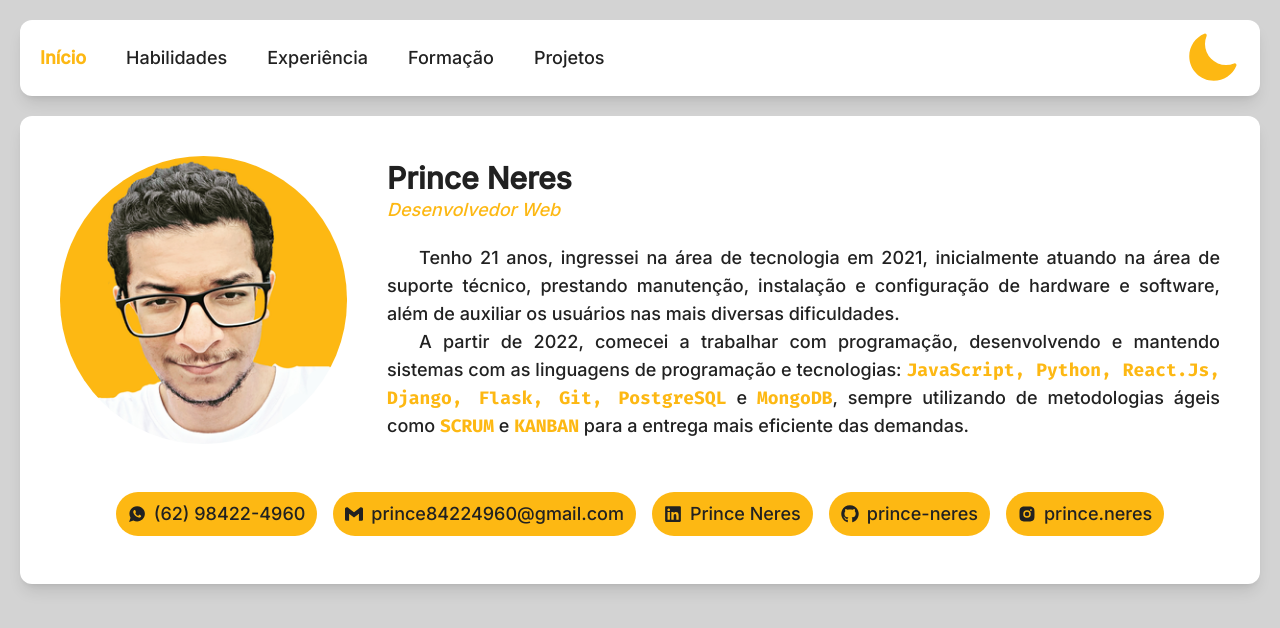
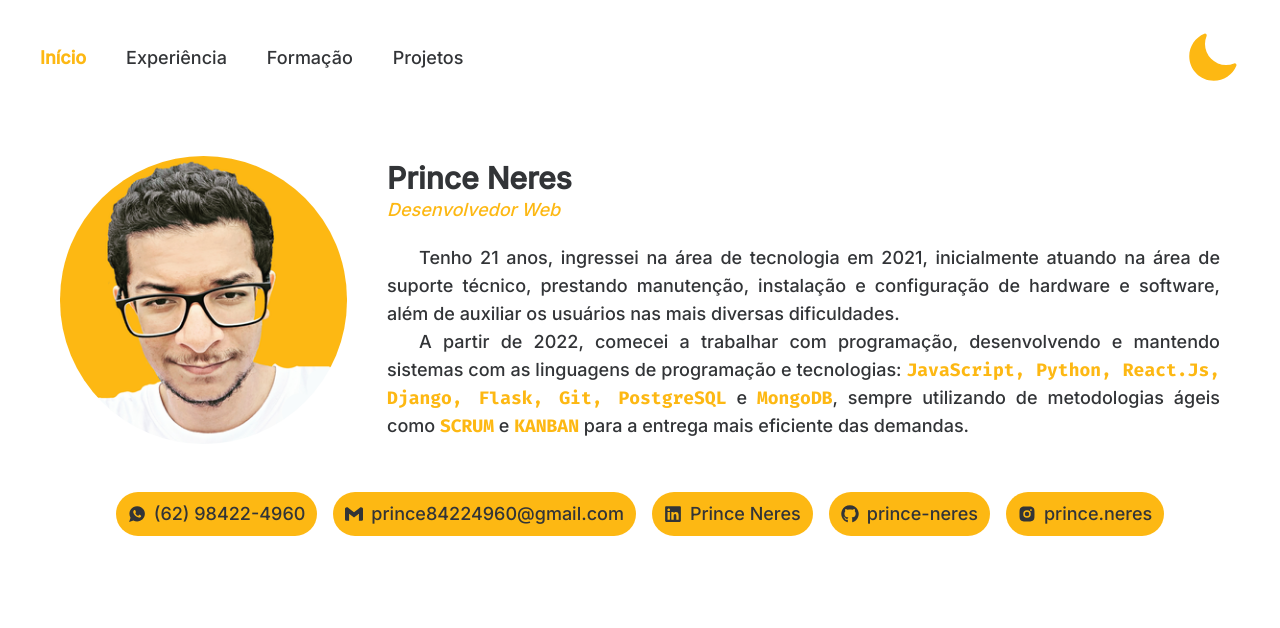
Before and after one commit to prince-neres/portfolio, a React (Vite) app: page / in a window 1280 px wide. Shown: the top 628 px of the page. Built offline with nearby package versions, Linux system fonts and the light colour scheme.

Commit message:
Create experience component

```diff
--- a/index.html
+++ b/index.html
@@ -6,7 +6,7 @@
     <meta name="viewport" content="width=device-width, initial-scale=1.0" />
     <title>Prince Neres - Portfólio</title>
   </head>
-  <body class="bg-light-200 dark:bg-dark-100 text-dark-200 dark:text-light-100 lg:text-lg font-inter">
+  <body class="bg-light-100 dark:bg-dark-200 text-dark-200 dark:text-light-200 lg:text-lg font-inter">
     <div id="root"></div>
     <script type="module" src="/src/main.jsx"></script>
   </body>
--- a/src/components/About/index.jsx
+++ b/src/components/About/index.jsx
@@ -5,10 +5,14 @@ import { RiInstagramFill } from 'react-icons/ri';
 import { IoLogoWhatsapp } from 'react-icons/io';
 
 const About = () => {
-	const mailto = 'mailto:prince84224960@gmail.com';
+	const linkWhatsapp = 'https://wa.me/5562984224960';
+	const linkMailto = 'mailto:prince84224960@gmail.com';
+	const linkLinkedin = 'https://www.linkedin.com/in/prince-neres';
+	const linkGithub = 'https://github.com/prince-neres';
+	const linkInstagram = 'https://www.instagram.com/prince.neres/';
 
 	return (
-		<main className='shadow-lg h-auto bg-light-100 dark:bg-dark-200 mx-5 mb-5 rounded-xl'>
+		<main className='h-auto mx-5 mb-5'>
 			<div className='items-center p-10 text-center sm:flex-col md:flex-row lg:text-left lg:flex'>
 				<img src={Me} className='rounded-full mb-5 sm:w-72 sm:h-72 mx-auto lg:m-0' />
 				<div className='md:pl-10'>
@@ -30,11 +34,11 @@ const About = () => {
 			</div>
 			<div className='w-full text-center'>
 				<ul className='w-full flex flex-wrap justify-center px-10 pb-10'>
-					<a href='https://wa.me/5562984224960' target='_blank' className='contact'><IoLogoWhatsapp className='mr-2' />(62) 98422-4960</a>
-					<a href={mailto} target='_blank' className='contact'><SiGmail className='mr-2' />prince84224960@gmail.com</a>
-					<a href='https://www.linkedin.com/in/prince-neres' target='_blank' className='contact'><FaLinkedin className='mr-2' />Prince Neres</a>
-					<a href='https://github.com/prince-neres' target='_blank' className='contact'><FaGithub className='mr-2' />prince-neres</a>
-					<a href='https://www.instagram.com/prince.neres/' target='_blank' className='contact'><RiInstagramFill className='mr-2' />prince.neres</a>
+					<a href={linkWhatsapp} target='_blank' className='contact'><IoLogoWhatsapp className='mr-2' />(62) 98422-4960</a>
+					<a href={linkMailto} target='_blank' className='contact'><SiGmail className='mr-2' />prince84224960@gmail.com</a>
+					<a href={linkLinkedin} target='_blank' className='contact'><FaLinkedin className='mr-2' />Prince Neres</a>
+					<a href={linkGithub} target='_blank' className='contact'><FaGithub className='mr-2' />prince-neres</a>
+					<a href={linkInstagram} target='_blank' className='contact'><RiInstagramFill className='mr-2' />prince.neres</a>
 				</ul>
 			</div>
 		</main>
--- a/src/components/Navbar/index.jsx
+++ b/src/components/Navbar/index.jsx
@@ -15,11 +15,6 @@ export default function Navbar () {
         <div className="px-5 py-6">
           <Link to="/" className={location.pathname === "/" ? "font-bold text-sun" : "hover:text-sun duration-200"}>
             Início
-          </Link>
-        </div>
-				<div className="px-5 py-6">
-          <Link to="/skills" className={location.pathname === "/skills" ? "font-bold text-sun" : "hover:text-sun duration-200"}>
-            Habilidades
           </Link>
         </div>
 				<div className="px-5 py-6">
@@ -51,11 +46,6 @@ export default function Navbar () {
 						</Link>
 					</div>
 					<div className="px-5 py-2">
-						<Link to="/skills" className={location.pathname === "/skills" ? "font-bold text-sun" : "hover:text-sun duration-200"}>
-							Habilidades
-						</Link>
-					</div>
-					<div className="px-5 py-2">
 						<Link to="/experience" className={location.pathname === "/experience" ? "font-bold text-sun" : "hover:text-sun duration-200"}>
 							Experiência
 						</Link>
--- /dev/null
+++ b/src/components/Xp/index.jsx
@@ -0,0 +1,51 @@
+import XpJSON from './xp.json';
+
+const Xp = () => {
+	const ptbrMonths = ['janeiro','fevereiro','março','abril','maio','junho','julho','agosto','setembro','outubro','novembro','dezembro'];
+
+	const formatDate = (date) => {
+		const dateObj = new Date(date);
+		const day = dateObj.getDate();
+		const month = ptbrMonths[dateObj.getMonth()];
+		const year = dateObj.getFullYear();
+		return `${day} de ${month} de ${year}`;
+	};
+
+	const formatLocation = ({city, state, country}) => `${city}, ${state}, ${country}`;
+
+	const monthsDiff = (startDate, endDate) => {
+			const startDateObj = new Date(startDate);
+			const endDateObj = new Date(endDate);
+			var months;
+			months = (endDateObj.getFullYear() - startDateObj.getFullYear()) * 12;
+			months -= startDateObj.getMonth();
+			months += endDateObj.getMonth();
+			return months <= 0 ? 0 : months+1;
+	};
+
+	return (
+		<div className='h-auto mx-5 mb-5 py-5 lg:px-56'>
+			{XpJSON.map((xp, index) => (
+				<div key={index} className='px-10 py-4'>
+					<h3 className='font-bold text-xl text-sun'>{xp.office}</h3>
+					<h4>{`${xp.company} · ${xp.type}`}</h4>
+					 <p><i>{formatLocation(xp.location)}</i></p>
+					<span>{`${formatDate(xp.start_date)} - ${formatDate(xp.end_date)} - ${monthsDiff(xp.start_date, xp.end_date)} meses`}</span>
+					<p className='indent-8 text-justify pt-2'>{xp.description}</p>
+					<div className='flex flex-row flex-wrap pt-2 items-center'>
+						<strong>Competências: </strong>
+						{xp.skills.map((skill, index) =>
+							<div key={index} className='my-3'>
+								<span className='p-2 bg-sun rounded-full text-dark-200 font-fira text-base mx-2'>
+									{`${skill}`}
+								</span>
+							</div>
+						)}
+					</div>
+				</div>
+			))}
+		</div>
+	)
+};
+
+export default Xp;
--- /dev/null
+++ b/src/components/Xp/xp.json
@@ -0,0 +1,44 @@
+[
+	{
+		"office": "Desenvolvedor full stack",
+		"type": "Tempo integral",
+		"company": "Autodoc",
+		"location": {
+			"city": "São Paulo",
+			"state": "SP",
+			"country": "Brasil"
+		},
+		"description": "Desenvolvimento e manutenção nos produtos digitais da Autodoc, utilizando-se da metodologia ágil KANBAN. Desenvolvimento de scripts para automação de operações nos sistemas.",
+		"skills": ["HTML5", "CSS3", "JavaScript", "React.Js", "Redux", "Python", "Flask", "SQL", "PostgreSQL", "MongoDB", "Docker", "Linux", "Git"],
+		"start_date": "06/13/2022",
+		"end_date": "11/18/2022"
+	},
+		{
+		"office": "Desenvolvedor full stack",
+		"type": "Estágio",
+		"company": "Presidência da República",
+		"location": {
+			"city": "Brasília",
+			"state": "DF",
+			"country": "Brasil"
+		},
+		"description": "Implementação e desenvolvimento de sistemas, suporte e manutenção nos sistemas Coordenação Geral de Soluções Tecnológicos (CGST) unidade da Casa Civil, utilizando-se da metodologia ágil SCRUM.",
+		"skills": ["HTML5", "SASS", "JavaScript", "React.Js", "AngularJS", "MobX", "Python", "Django", "SQL", "PostgreSQL", "Docker", "Linux", "Git"],
+		"start_date": "01/27/2022",
+		"end_date": "06/10/2022"
+	},
+		{
+		"office": "Suport técnico",
+		"type": "Estágio",
+		"company": "Prefeitura de Goianésia",
+		"location": {
+			"city": "Goianésia",
+			"state": "GO",
+			"country": "Brasil"
+		},
+		"description": "Responsável por dar suporte aos funcionários no quesito hardware, software e redes para computadores na Secretária Municipal de Educação de Goianésia e as instituições de ensino municipais da cidade.",
+		"skills": ["Windows", "Rede de computadores", "Hardware", "Software", "Montagem e manutenção", "Office 365"],
+		"start_date": "08/16/2022",
+		"end_date": "12/31/2022"
+	}
+]
--- a/src/global.css
+++ b/src/global.css
@@ -7,7 +7,7 @@
 
 @layer base {
 	nav {
-		@apply shadow-lg flex items-center sm:items-start md:items-center bg-light-100 dark:bg-dark-200 h-auto rounded-xl m-5 justify-between;
+		@apply flex items-center sm:items-start md:items-center  h-auto rounded-xl m-5 justify-between;
 	}
 }
 
--- a/src/pages/Experience/index.jsx
+++ b/src/pages/Experience/index.jsx
@@ -1,9 +1,9 @@
-import Maintenance from '../../components/Maintenance';
+import Xp from '../../components/Xp';
 
 const Experience = () => {
 	return (
-		<Maintenance />
+		<Xp />
 	)
-}
+};
 
 export default Experience;
--- a/src/pages/Skills/index.jsx
+++ /dev/null
@@ -1,9 +0,0 @@
-import Maintenance from '../../components/Maintenance';
-
-const Skills = () => {
-	return (
-		<Maintenance />
-	)
-}
-
-export default Skills;
--- a/src/router.jsx
+++ b/src/router.jsx
@@ -1,7 +1,6 @@
 import { BrowserRouter, Route, Routes } from 'react-router-dom';
 import Base from './pages/Base';
 import Home from './pages/Home';
-import Skills from './pages/Skills'
 import Experience from './pages/Experience';
 import Education from './pages/Education';
 import Projects from './pages/Projects';
@@ -12,7 +11,6 @@ const Router = () => {
       <Routes>
         <Route path='/' element={<Base />} >
           <Route index element={<Home />} />
-					<Route path='/skills' element={<Skills />} />
           <Route path='/experience' element={<Experience />} />
 					<Route path='/education' element={<Education />} />
 					<Route path='/projects' element={<Projects />} />
--- a/tailwind.config.cjs
+++ b/tailwind.config.cjs
@@ -10,11 +10,11 @@ module.exports = {
 			colors: {
 			dark: {
 				100: '#757575',
-				200: '#212121'
+				200: '#323437'
 			},
 			light: {
-				100: '#FFFFFF',
-				200: '#d3d3d3'
+				100: '#ffffff',
+				200: '#d1d0c5'
 			},
 			moon: "#F4F1C9",
 			sun: "#FDB813"
```
